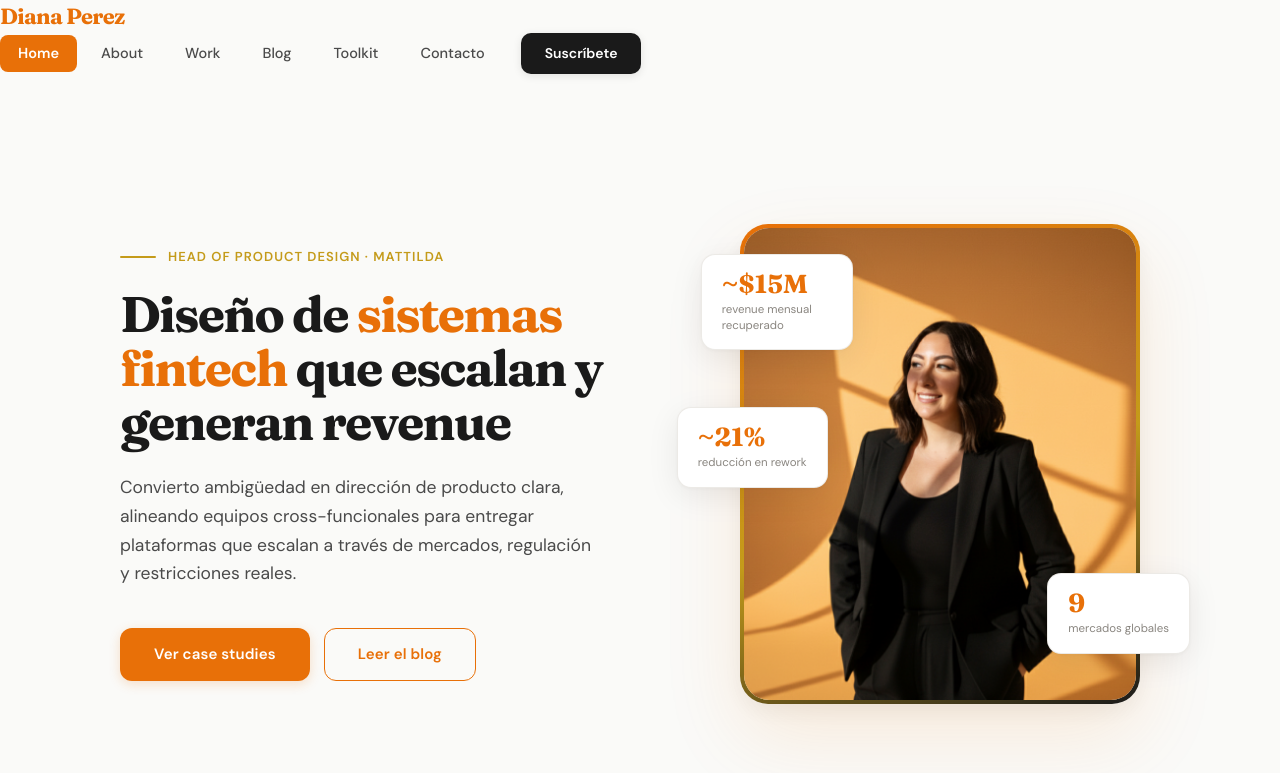
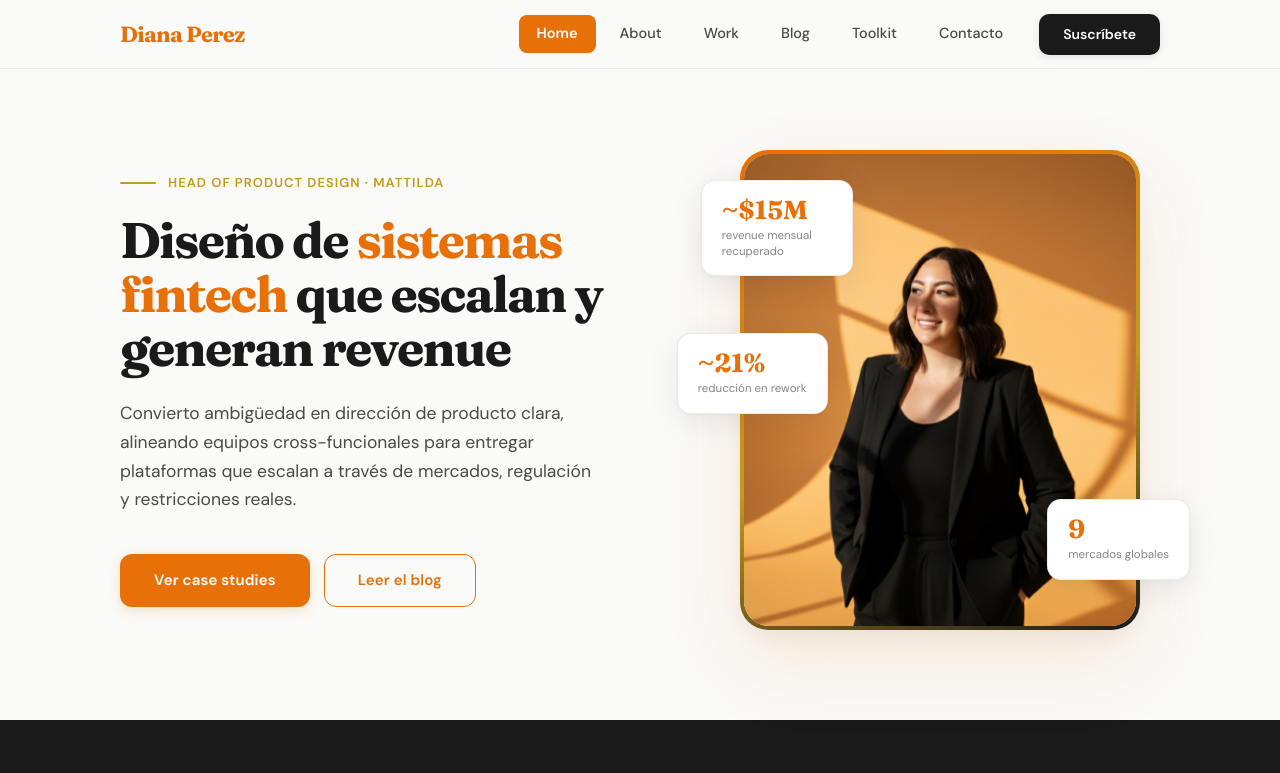
Before and after one commit to dianamdesigner-arch/dianauxd-site, a Next.js app: page / in a window 1280 px wide. Shown: the top 773 px of the page. Built offline with nearby package versions, Linux system fonts and the light colour scheme.

Commit message:
fix: navbar CSS class names (navbar→nav, nav-container→nav-inner)

```diff
--- a/src/components/layout/Navbar.tsx
+++ b/src/components/layout/Navbar.tsx
@@ -9,8 +9,8 @@ export default function Navbar() {
     `nav-link${pathname === href ? ' active' : ''}`
 
   return (
-    <nav className="navbar">
-      <div className="nav-container">
+    <nav className="nav">
+      <div className="nav-inner">
         <Link href="/" className="nav-logo">
           Diana Perez
         </Link>
```
